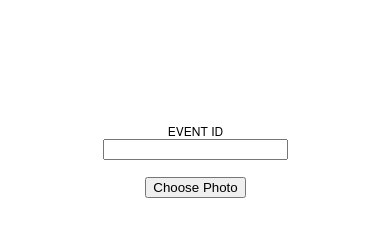
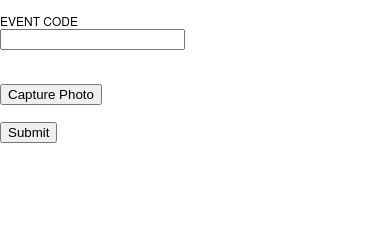
Before and after one commit to labeetotrent/rachelapp, a plain HTML site: page www/index.html in a window 390 px wide. Shown: the part 44-280 px from the top of the page. Drawn offline with Linux system fonts and the light colour scheme; some packages are replaced by stand-ins of ours.

Commit message:
finally working

```diff
--- a/config.xml
+++ b/config.xml
@@ -3,7 +3,7 @@
   <description>Hello World sample application that responds to the deviceready event.</description>
   <author href="http://phonegap.com" email="support@phonegap.com">PhoneGap Team</author>
   <content src="index.html"/>
-  <preference name="permissions" value="none"/>
+  <!-- <preference name="permissions" value="none"/>  -->
   <preference name="orientation" value="default"/>
   <preference name="target-device" value="universal"/>
   <preference name="fullscreen" value="true"/>
@@ -61,6 +61,9 @@
   <gap:splash src="www/res/screen/ios/screen-ipad-portrait.png" gap:platform="ios" width="768" height="1024"/>
   <gap:splash src="www/res/screen/ios/screen-ipad-landscape.png" gap:platform="ios" width="1024" height="768"/>
   <gap:splash src="www/res/screen/windows-phone/screen-portrait.jpg" gap:platform="winphone"/>
+  <feature name="FileTransfer">
+      <param name="android-package" value="org.apache.cordova.filetransfer.FileTransfer" />
+  </feature>
   <access origin="*"/>
   <plugin name="cordova-plugin-whitelist" version="1"/>
   <allow-navigation href="http://*/*" />
--- a/www/config.xml
+++ b/www/config.xml
@@ -24,7 +24,7 @@
         following tag to your config.xml; you will still have the INTERNET
         permission on your app, which PhoneGap requires.
     -->
-    <preference name="permissions"                value="none"/>
+    <!--<preference name="permissions"                value="none"/>  -->
 
     <!-- Customize your app and platform with the preference element. -->
     <preference name="orientation"                value="default" />        <!-- all: default means both landscape and portrait are enabled -->
@@ -102,7 +102,9 @@
     <gap:splash src="www/res/screen/ios/screen-ipad-portrait.png"           gap:platform="ios"     width="768" height="1024" />
     <gap:splash src="www/res/screen/ios/screen-ipad-landscape.png"          gap:platform="ios"     width="1024" height="768" />
     <gap:splash src="www/res/screen/windows-phone/screen-portrait.jpg"      gap:platform="winphone" />
-
+    <feature name="FileTransfer">
+        <param name="android-package" value="org.apache.cordova.filetransfer.FileTransfer" />
+    </feature>
     <!--
         Define access to external domains.
 
--- a/www/index.html
+++ b/www/index.html
@@ -1,12 +1,13 @@
 <!DOCTYPE html>
 <html>
   <head>
+    <meta http-equiv="Content-Security-Policy" content="default-src *; style-src 'self' 'unsafe-inline'; script-src 'self' 'unsafe-inline' 'unsafe-eval'">
+
     <title>Rachel's App</title>
 
     <script type="text/javascript" charset="utf-8" src="cordova.js"></script>
     <link rel="stylesheet" type="text/css" href="css/index.css">
     <script type="text/javascript" charset="utf-8">
-
 
     var pictureSource;   // picture source
     var destinationType; // sets the format of returned value
@@ -66,7 +67,7 @@
     //
     function capturePhoto() {
       // Take picture using device camera and retrieve image as base64-encoded string
-      navigator.camera.getPicture(uploadPhoto, onFail, { quality: 50,
+      navigator.camera.getPicture(onPhotoDataSuccess, onFail, { quality: 50,
         destinationType: destinationType.DATA_URL });
     }
 
@@ -82,30 +83,54 @@
     //
     function getPhoto(source) {
       // Retrieve image file location from specified source
-      navigator.camera.getPicture(uploadPhoto, onFail, { quality: 50,
+      navigator.camera.getPicture(onPhotoURISuccess, onFail, { quality: 50,
         destinationType: destinationType.FILE_URI,
         sourceType: source });
     }
 
     // Called if something bad happens.
     //
-    function onFail(message) {
-      alert('Failed because: ' + message);
+    function uploadPhoto() {
+
+        //selected photo URI is in the src attribute (we set this on getPhoto)
+        var imageURI = document.getElementById('smallImage').getAttribute("src");
+        if (!imageURI) {
+            alert('Please select an image first.');
+            return;
         }
-        function uploadPhoto(imageURI) {
+
+        //set upload options
         var options = new FileUploadOptions();
-            options.fileKey="file";
-            options.fileName= imageURI.substr(imageURI.lastIndexOf('/')+1);
-            options.mimeType="image/jpeg";
+        options.fileKey = "file";
+        options.fileName = imageURI.substr(imageURI.lastIndexOf('/')+1);
+        options.mimeType = "image/jpeg";
 
-            var params = new Object();
-            params.value1 = "test";
-            params.value2 = "param";
+        options.params = {
+            eventCode: document.getElementById("eventCode").value,
 
-            options.params = params;
+        }
 
         var ft = new FileTransfer();
-            ft.upload(imageURI, "http://my.thetelstrastore.com.au/rachel/upload.php", win, fail, options);
+        ft.upload(imageURI, encodeURI("http://my.thetelstrastore.com.au/rachel/upload.php"), win, fail, options);
+    }
+
+    // Called if something bad happens.
+    //
+    function onFail(message) {
+      console.log('Failed because: ' + message);
+    }
+
+    function win(r) {
+        console.log("Code = " + r.responseCode);
+        console.log("Response = " + r.response);
+        //alert("Response =" + r.response);
+        console.log("Sent = " + r.bytesSent);
+    }
+
+    function fail(error) {
+        alert("An error has occurred: Code = " + error.code);
+        console.log("upload error source " + error.source);
+        console.log("upload error target " + error.target);
     }
 
 
@@ -113,14 +138,12 @@
   </head>
   <body>
   <h2>Rachel's App</h2>
-  <div id="app" class="app">
-    <form>
-    Event Id <br/>
-    <input type="text" name="event"><br/>
-    <br/>
-    <button onclick="getPhoto(pictureSource.PHOTOLIBRARY);"> Choose Photo</button> <br>
+  Event Code<br>
+  <input type="text" id="eventCode" name="eventCode"><br><br><br>
+
+  <button onclick="capturePhoto();">Capture Photo</button> <br><br>
+  <button onclick="uploadPhoto();">Submit</button> <br><br>
   <img style="display:none;width:60px;height:60px;" id="smallImage" src="" />
   <img style="display:none;" id="largeImage" src="" />
-    </div>
 </body>
 </html>
```
Lines whose indentation alone changed are shown as unchanged.
